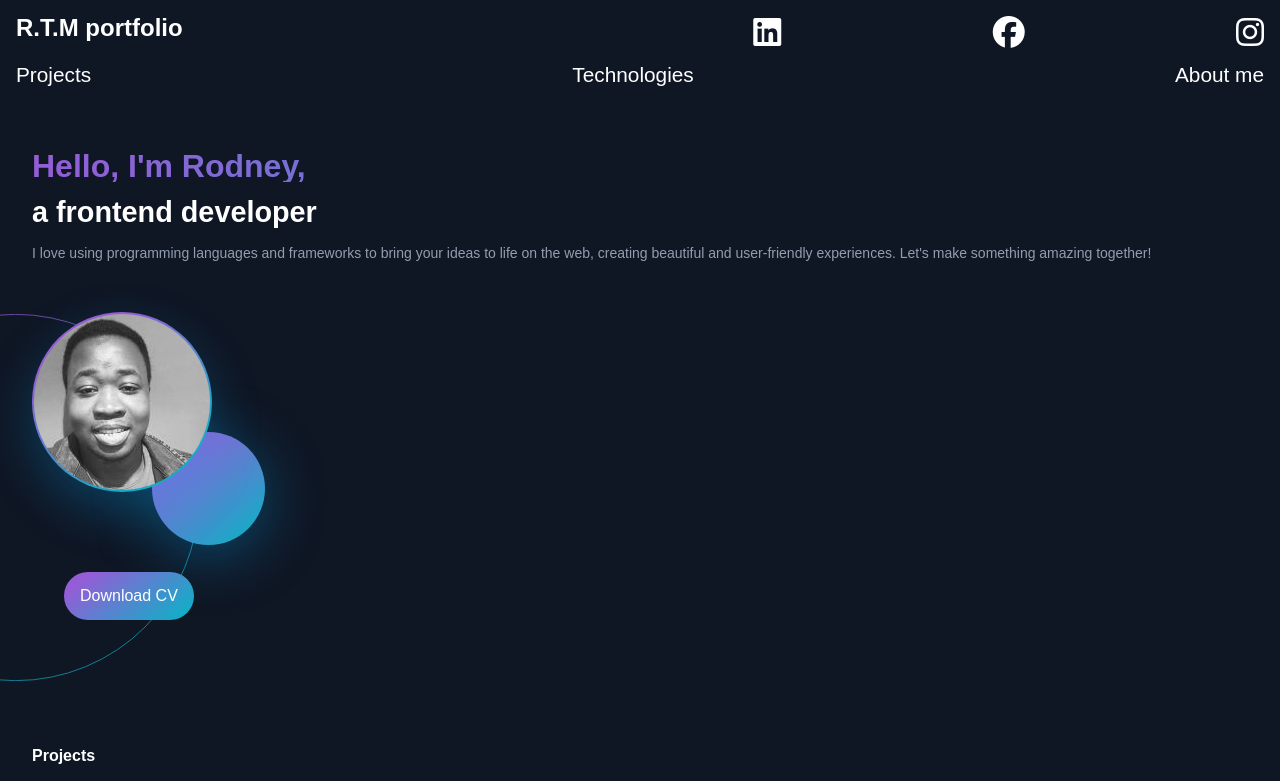
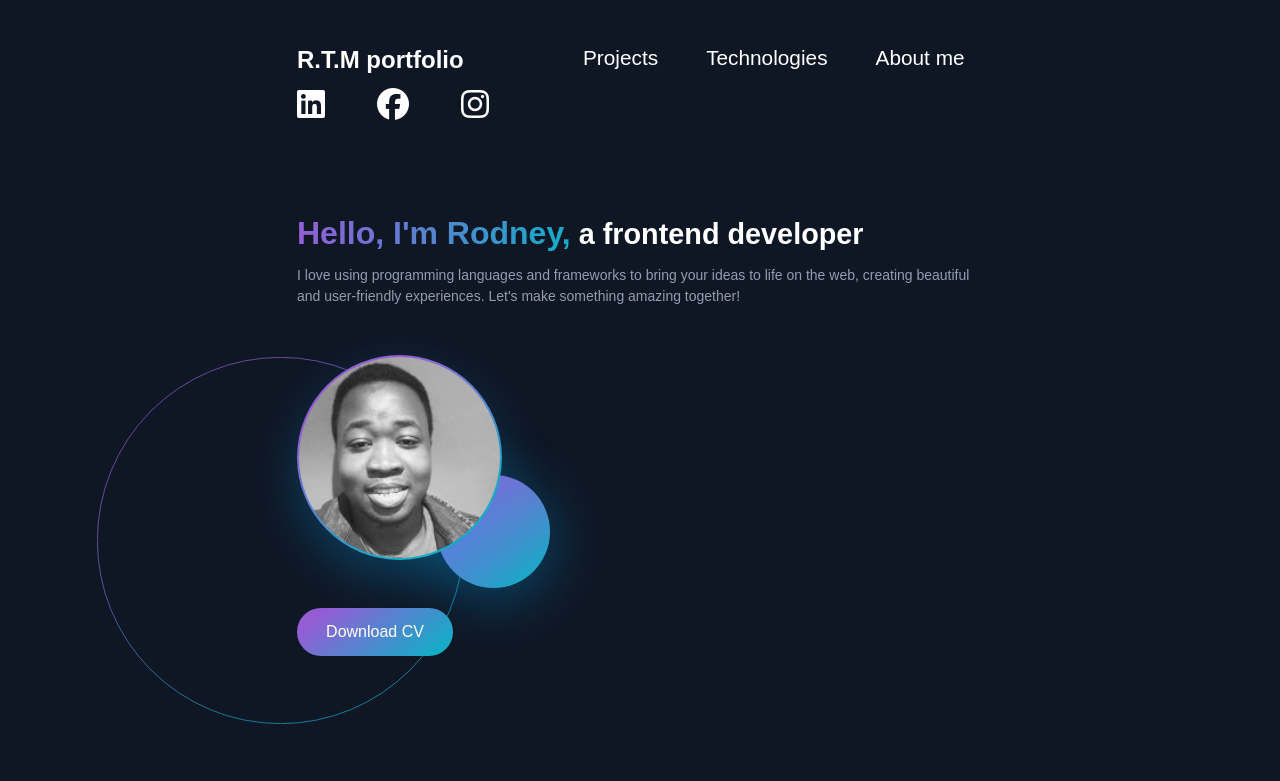
Before and after one commit to RodneyTakundaMadondo/Rodney-Portfolio, a plain HTML site: page index.html in a window 1280 px wide. Shown: the top 781 px of the page. Drawn offline with Linux system fonts and the light colour scheme.

Commit message:
this is getting annoyingly long and boring

```diff
--- a/index.html
+++ b/index.html
@@ -12,10 +12,10 @@
 
 <body>
     <header class=" header fc">
-        <div class="header__container section-grid min-width">
-            <h1 class="header__logo">R.T.M portfolio</h1>
+        <div class="header__container section-grid min-width max-width">
+            <h1 class="header__logo ">R.T.M portfolio</h1>
 
-            <nav class="header__socials">
+            <nav class="header__socials ">
                 <ul class="header__socials--icons">
                     <li><a href=""><i class="fa-brands fa-linkedin fc"></i></a></li>
                     <li><a href=""><i class="fa-brands fa-facebook fc"></i></a></li>
@@ -24,7 +24,7 @@
                 </ul>
             </nav>
 
-            <nav class="header__navigation">
+            <nav class="header__navigation ">
                 <ul class="header__navigation--nav-links">
                     <li><a href="#">Projects</a></li>
                     <li><a href="#">Technologies</a></li>
@@ -36,9 +36,8 @@
 
     <main class="main-content">
         <section class="description">
-            <div class="description__container min-width section-flex  ">
-                <h1 class="description__heading headingBlue">Hello, I'm Rodney,</h1>
-                <h1 class="description__heading fc"> a frontend developer</h1>
+            <div class="description__container  min-width section-flex max-width ">
+                <h1 class="description__heading fc"><span class="headingBlue">Hello, I'm Rodney,</span> a frontend developer</h1>
                 <p class="description__text fcp">
                     I love using programming languages and frameworks to bring your ideas to life on the web, creating
                     beautiful and user-friendly experiences.
@@ -52,7 +51,7 @@
         </section>
 
         <section class="projects">
-            <div class="projects__container section-grid min-width">
+            <div class="projects__container section-grid min-width max-width">
                 <h2 class="projects__heading fc">Projects</h2>
                 <div class="projects__project-container ">
                     <div class="project">
@@ -111,7 +110,7 @@
         </section>
 
         <section class="technologies">
-            <div class="technologies__container">
+            <div class="technologies__container max-width">
                 <h2 class="technologies__heading fc">Technologies</h2>
 
                 <div class="technologies__skills">
@@ -167,7 +166,7 @@
         </section>
 
         <section class="additional-tech">
-            <div class="additional-tech__container">
+            <div class="additional-tech__container max-width">
                 <h2 class="additional-tech__heading fc">Additional Technologies and skills</h2>
                 <div class="additional-tech__skills">
                     <div class="bullet"></div>
@@ -193,7 +192,7 @@
         </section>
 
         <section class="about-me">
-            <div class="about-me__container">
+            <div class="about-me__container max-width">
                 <h2 class="about-me__heading fc">About me</h2>
                 <ul class="about-me__timeline min-width">
                     <li class="about-me__item item border">
@@ -231,7 +230,7 @@
 
     </main>
     <footer class="contacts">
-        <div class="contacts__container section-grid  min-width">
+        <div class="contacts__container section-grid  min-width max-width">
             <div class="contacts__cta-container">
                 <span class="contacts__cta">
                 Feel free to contact me
--- a/scss/style.scss
+++ b/scss/style.scss
@@ -53,7 +53,7 @@ body {
     margin-bottom: 3rem;
 
     &__container {
-        padding: 1rem;
+        padding:3rem 2rem;
     }
 
 
@@ -80,9 +80,44 @@ body {
         }
     }
 }
+@media (min-width:700px){
+    .header {
+      &__container{
+        display: flex;
+        flex-wrap: wrap;
+        justify-content: space-between;
+      }
+        &__logo {
+           order: -1;
+           flex: 0 0 12rem;
+        }
+        &__navigation {
+         order: 0   ;
+         flex:0 0 25rem;
+
+            &--nav-links{
+                justify-content: flex-start !important;
+                gap:3rem;
+
+            }
+
+        }
+        &__socials {
+            flex: 0 0 12rem;
+           order: 1;
+           &--icons{
+            gap: 2rem;
+           }
+
+        }
+
+
+    }
+}
 
 .description {
     &__container {
+        margin: 0 auto;
         padding-left: 2rem;
         padding-right: 2rem;
     }
@@ -90,7 +125,7 @@ body {
     &__image {
 
         margin-top: 2rem;
-        width: fit-content;
+        width: 205px;
         border-radius: 50%;
         padding: 2px;
         background-image: linear-gradient(326.6deg, #13adc7 21.25%, #6978d1 58.73%, #945dd6 77.47%);
@@ -98,6 +133,7 @@ body {
         position: relative;
 
         .rodney-himself {
+            width: 205px;
             max-width: 100%;
             display: block;
             border-radius: 50%;
@@ -133,21 +169,101 @@ body {
         position: absolute;
         border-radius: 50%;
         top: 120px;
-        left: 120px;
+        left: 140px;
         z-index: -1;
         filter: drop-shadow(0px 10px 30px rgba(0, 178, 255, 0.35));
     }
     &__button{
         text-decoration: none;
-
+        text-align: center;
         background-image: linear-gradient(321.62deg, #13adc7 9.27%, #6978d1 59.96%, #945dd6 85.3%);
         padding:1rem;
         border-radius: 30px ;
-        width: fit-content;
-        margin-top: 4rem;
-        margin-left: 2rem;
+        width: 156px;
+        margin-top: 2rem;
+        transition: all 0.3s ease, transform 0.2s ease;
+
     }
 }
+// @media (min-width:600px) and (max-width:768px) {
+//     .description{
+//         &__container{
+//             max-width: 260px;
+//             width: 100%;
+
+//         }
+//     }
+// }
+// @media(min-width:768px){
+//     .description{
+//         &__heading {
+//             .headingBlue{
+//                 font-size: 64px !important;
+//             }
+//             font-size: 64px !important;
+//             max-width: 685px;
+//         }
+//         &__text{
+//             max-width: 720px;
+//             margin-bottom: 60px;
+//         }
+//         &__container{
+//             // max-width: 750px;
+//             width: 100%;
+
+//         }
+//         &__image {
+//             width:299px ;
+//             .rodney-himself {
+//                 width: 299px;
+//             }
+//         }
+
+//         &__image::before {
+//             content: "";
+//             width: 532px;
+//             height: 532px;
+//             top: 70px;
+//             left: -276px;
+//             z-index: -2;
+//         }
+//         &__image::after {
+
+//             content: "";
+//             width: 164px;
+//             height: 164px;
+//             top: 186px;
+//             left: 200px;
+//         }
+//         &__button{
+
+//             width: 226px;
+//             margin-top: 4rem;
+//             // margin-left: 1rem;
+//         }
+//     }
+// }
+// @media(min-width:1200px){
+//     html{
+//         font-size: 18px;
+//     }
+//     .description{
+//         &__container{
+//             position: relative;
+//             width: 100%;
+//         }
+//         &__image{
+//             position: absolute;
+//             top: -55px;
+//             right: 140px;
+//         }
+//         &__button{
+//             position: absolute;
+//             top: 340px;
+//             left: 0;
+//         }
+//     }
+// }
 
 .projects{
     margin-top: 8rem;
@@ -277,6 +393,14 @@ body {
         }
     }
 }
+@media(min-width:768px){
+
+    .additional-tech{
+        &__container{
+            margin: 0 auto;
+        }
+    }
+}
 .about-me{
     padding: 0 20px;
     &__heading{
@@ -324,6 +448,32 @@ body {
   margin-bottom: 2rem;
 
 }
+@media(min-width:767px){
+    .about-me{
+       &__container{
+        margin: 0 auto;
+       }
+        &__timeline{
+            flex-direction: row;
+
+        }
+        &__item{
+            flex-direction: column;
+
+            .item{
+                &__separator::after{
+                    content: "";
+                    width: 1400px;
+                    height: 2px;
+                    background-color: white;
+                    left:-1400px ;
+                    top:6px
+                    // transform: rotate(270deg);
+                }
+            }
+        }
+    }
+}
 
 .contacts{
     padding: 0 20px;
@@ -336,7 +486,7 @@ body {
 
     }
     &__socials{
-        flex: 0 0 40%;
+        flex: 0 0 12rem;
     }
     &__socials--icons{
         display: flex;
@@ -344,7 +494,7 @@ body {
         font-size:2rem
     }
     &__cta-container{
-        flex: 0 0 49%;
+        flex: 0 0 12rem;
     }
     &__cta{
         background:  linear-gradient(270deg, #13adc7 0%, #6978d1 66.67%, #945dd6 100%);
@@ -468,30 +618,10 @@ body {
        font-weight: 600;
     }
 }
-@media(min-width:767px){
-    .about-me{
-        &__timeline{
-            flex-direction: row;
-        }
-        &__item{
-           flex-direction: column;
 
-           .item{
-            &__separator{
-
-                flex: 0 0 12px;
-                }
-                &__separator::after{
-                    display: block;
-                    width: 4000%;
-                    height: 2px;
-
-                    left:5px;
-                    top:6px;
-                    z-index: -1;
-                }
-
-         }
-        }
+@media (min-width:768px){
+    .max-width{
+        max-width: 750px;
+        margin: 0 auto;
     }
 }
```
Also changed, not shown: dist/style.css, 1 other file.
